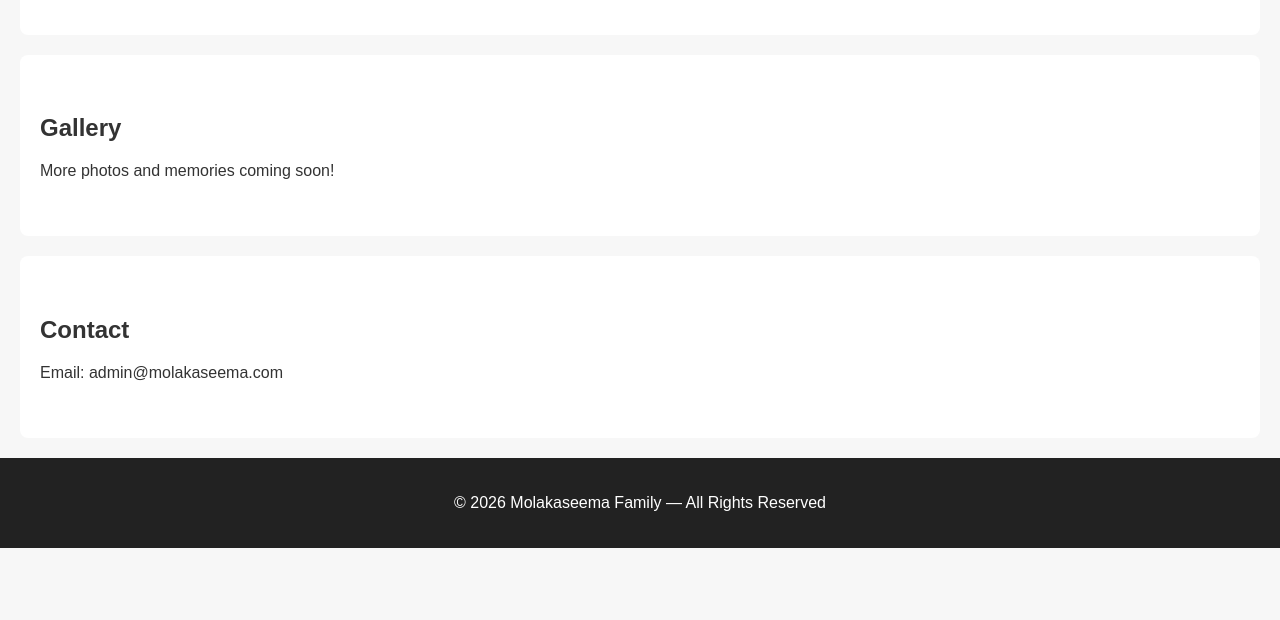
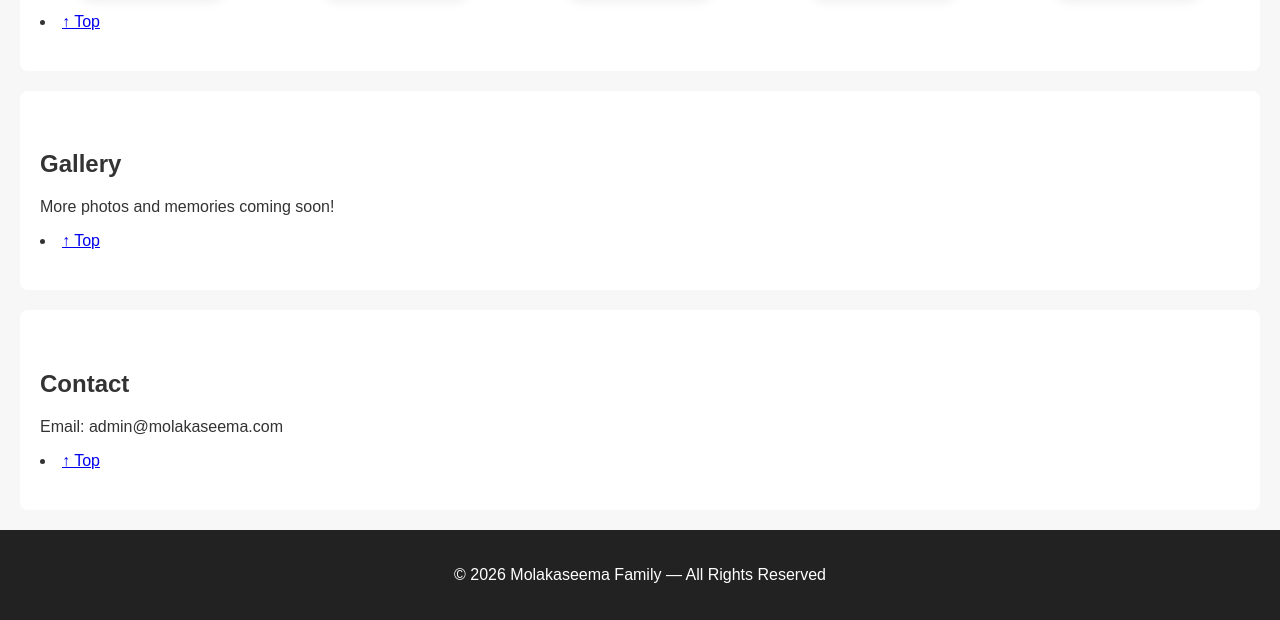
Before and after one commit to Sarat-Molakaseema/molakaseema-website, a plain HTML site: page index.html in a window 1280 px wide. Shown: the part 1047-1667 px from the top of the page. Before the commit the page ends 1595 px from the top, so only its background shows below. Drawn offline with Linux system fonts and the light colour scheme.

Commit message:
A quick update to the website, adding a back-to-top button for improved navigation and enhancing user experience.

```diff
--- a/index.html
+++ b/index.html
@@ -12,7 +12,6 @@
         <nav class="navbar">
             <div class="logo">Molakaseema Family</div>
             <ul class="nav-links">
-                <li><a href="#top" aria-label="Top" title="Back to top">&#8593; Top</a></li>
                 <li><a href="#about">About</a></li>
                 <li><a href="#family">Family</a></li>
                 <li><a href="#gallery">Gallery</a></li>
@@ -39,6 +38,7 @@
                 We are building this space to share our stories, photos, and memories.
                 Stay tuned as we continue to add more content and features.
             </p>
+            <li><a href="#top" aria-label="Top" title="Back to top">&#8593; Top</a></li>
         </section>
 
         <!-- Family Section -->
@@ -70,18 +70,21 @@
                     <figcaption>Extended Family</figcaption>
                 </figure>
             </div>
+            <li><a href="#top" aria-label="Top" title="Back to top">&#8593; Top</a></li>
         </section>
 
         <!-- Gallery Section -->
         <section id="gallery" class="section gallery">
             <h2>Gallery</h2>
             <p>More photos and memories coming soon!</p>
+            <li><a href="#top" aria-label="Top" title="Back to top">&#8593; Top</a></li>
         </section>
 
         <!-- Contact Section -->
         <section id="contact" class="section contact">
             <h2>Contact</h2>
             <p>Email: admin@molakaseema.com</p>
+            <li><a href="#top" aria-label="Top" title="Back to top">&#8593; Top</a></li>
         </section>
     </main>
 
```
